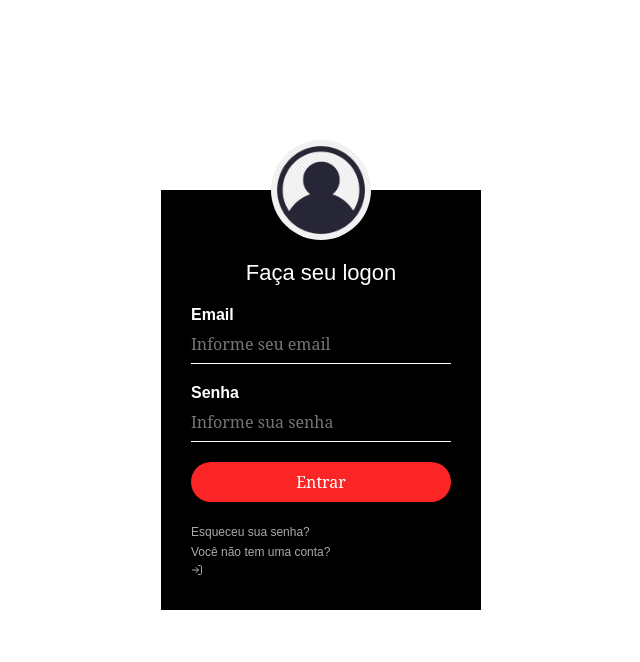
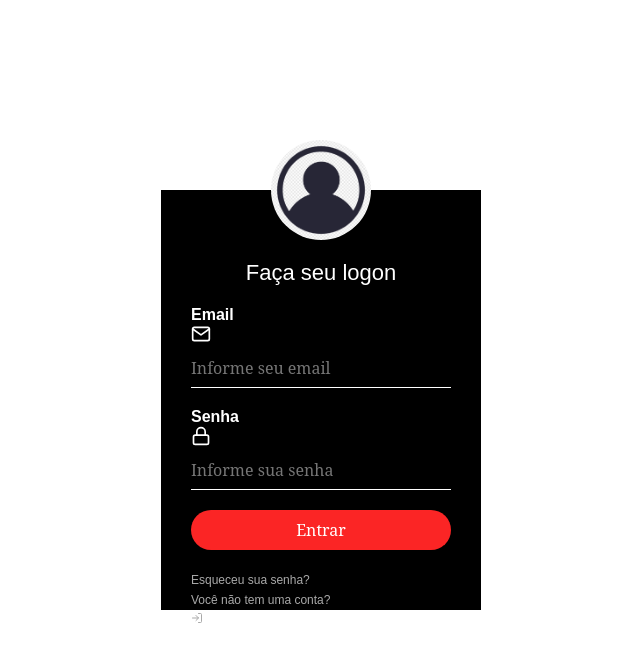
Before and after one commit to juliherms/bancoAlimentos, a React (Create React App) app in the folder frontend/: page / in a window 1280 px wide. Shown: the top 662 px of the page, without its empty margins (319-959 px from the left). Built offline with nearby package versions, Linux system fonts and the light colour scheme.

Commit message:
implementacao da tela de login

```diff
--- /dev/null
+++ b/frontend/src/components/button/index.tsx
@@ -0,0 +1,14 @@
+import React, { ButtonHTMLAttributes } from 'react';
+import { Container } from './styles';
+
+type ButtonProps = ButtonHTMLAttributes<HTMLButtonElement>;
+
+/**
+ * Representa um button custormizado
+ */
+const Button: React.FC<ButtonProps> = ({children, ...rest}) => (
+    <Container type="button" {...rest}>{children}</Container>
+
+);
+
+export default Button;
--- /dev/null
+++ b/frontend/src/components/button/styles.ts
@@ -0,0 +1,5 @@
+import  styled  from 'styled-components';
+
+export const Container = styled.button `
+
+`;
--- /dev/null
+++ b/frontend/src/components/input/index.tsx
@@ -0,0 +1,20 @@
+import React, { InputHTMLAttributes, ComponentType } from 'react';
+import { Container } from './styles';
+import { IconBaseProps } from 'react-icons';
+
+//herda os atributos do input e deixa o campo nome como obrigatório
+interface InputProps extends InputHTMLAttributes<HTMLInputElement> {
+    name: string;
+    icon: React.ComponentType<IconBaseProps>;
+}
+/**
+ * Representa um input customizado
+ */
+const Input: React.FC<InputProps> = ({icon: Icon, ...rest}) => (
+    <Container>
+        { Icon && <Icon size={20}/>}
+        <input {...rest}/>
+    </Container>
+)
+
+export default Input;
--- /dev/null
+++ b/frontend/src/components/input/styles.ts
@@ -0,0 +1,5 @@
+import  styled  from 'styled-components';
+
+export const Container = styled.div `
+
+`;
--- a/frontend/src/pages/login/index.tsx
+++ b/frontend/src/pages/login/index.tsx
@@ -1,7 +1,10 @@
 import React from 'react';
-import { FiLogIn } from 'react-icons/fi';
+import { FiLogIn, FiMail, FiLock } from 'react-icons/fi';
 import { Container, Content } from './styles';
 import logoImg from '../../assets/avatar.png';
+import Input from '../../components/input';
+import Button from '../../components/button';
+
 
 /**
  * Componente responsável pelo painel de login
@@ -15,10 +18,10 @@
                 <h1>Faça seu logon</h1>
                 <form>
                     <p>Email</p>
-				    <input type="text" name="" placeholder="Informe seu email"/>
+				    <Input icon={FiMail} type="text" name="email" placeholder="Informe seu email"/>
 				    <p>Senha</p>
-				    <input type="password" name="" placeholder="Informe sua senha"/>
-				    <button type="submit">Entrar</button>
+				    <Input icon={FiLock} type="password" name="senha" placeholder="Informe sua senha"/>
+				    <Button type="submit">Entrar</Button>
 				    <a href="#">Esqueceu sua senha?</a><br/>
 				    <a href="#">Você não tem uma conta?</a>
                 </form>
```
Also changed, not shown: frontend/.eslintrc.json.
